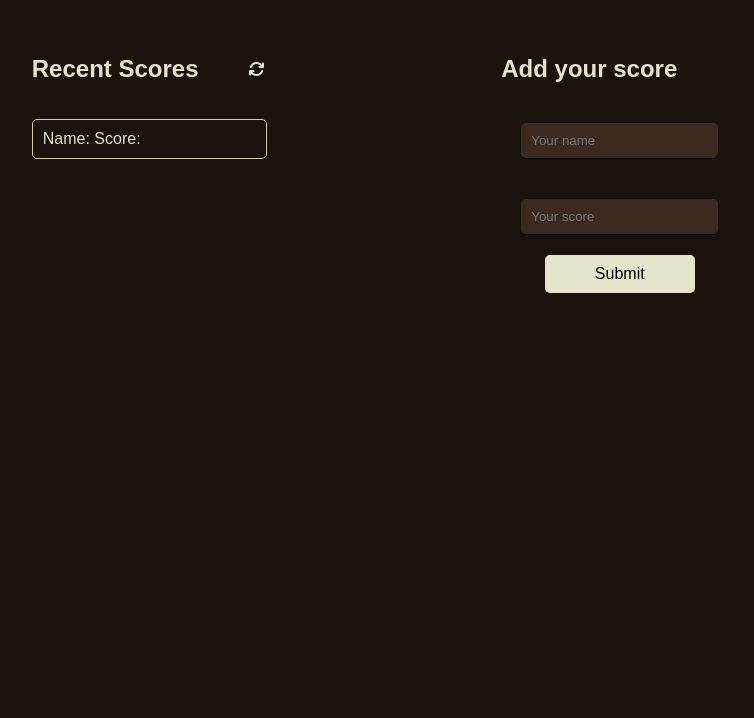
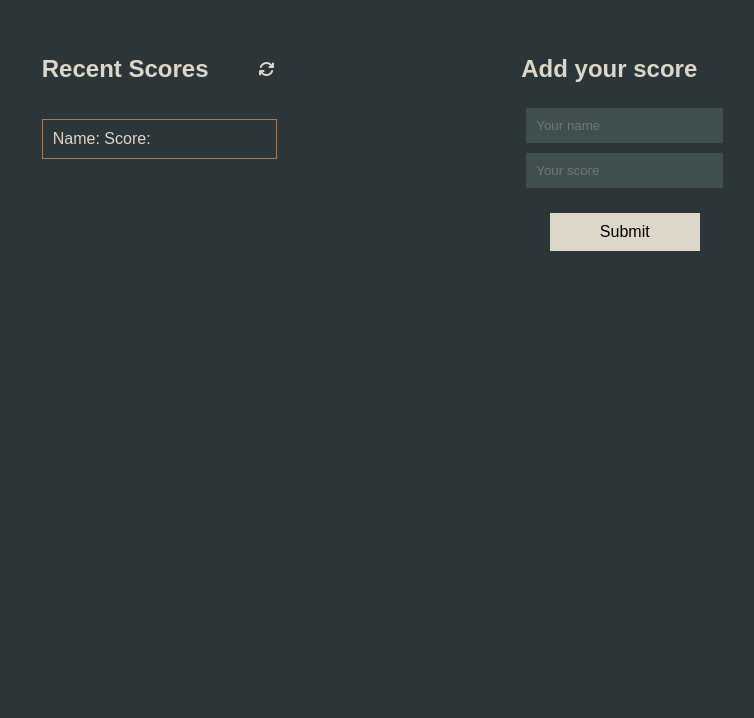
Before and after one commit to shasherazi/leaderBoard, a website built with webpack: page src/index.html in a window 1280 px wide. Shown: the part 82-800 px from the top of the page, without its empty margins (255-1009 px from the left). Built offline with nearby package versions, Linux system fonts and the light colour scheme; no server answers.

Commit message:
Apply bluish color theme

```diff
--- a/src/style.css
+++ b/src/style.css
@@ -3,13 +3,9 @@ body {
   margin: 0;
   padding: 0;
   font-family: sans-serif;
-  background-color: #1a120b;
-  color: #e5e5cb;
+  background-color: #2c3639;
+  color: #dcd7c9;
   height: 100%;
-}
-
-* {
-  border-radius: 5px;
 }
 
 .leaderboard-heading {
@@ -40,7 +36,7 @@ body {
 
 .recent-scores-list {
   list-style: none;
-  border: 1px solid #d5cea3;
+  border: 1px solid #a27b5c;
   width: 100%;
   padding: 0;
 }
@@ -50,7 +46,7 @@ body {
 }
 
 .recent-score:nth-child(even) {
-  background-color: #3c2a21;
+  background-color: #3f4e4f;
 }
 
 .form {
@@ -61,22 +57,23 @@ body {
 }
 
 input {
-  margin: 20px;
+  margin: 5px;
   padding: 10px;
   border: none;
-  border-bottom: 1px solid black;
-  background-color: #3c2a21;
-  color: #e5e5cb;
+  background-color: #3f4e4f;
+  color: #dcd7c9;
 }
 
 input:focus {
   outline: none;
+  border-bottom: 1px solid #dcd7c9;
 }
 
 button {
   padding: 10px;
+  margin-top: 20px;
   width: 150px;
-  background-color: #e5e5cb;
+  background-color: #dcd7c9;
   cursor: pointer;
   font-size: 16px;
   border: none;
@@ -84,7 +81,8 @@ button {
 }
 
 button:hover {
-  background-color: #d5cea3;
+  background-color: #3f4e4f;
+  color: #dcd7c9;
 }
 
 @media screen and (max-width: 768px) {
```
